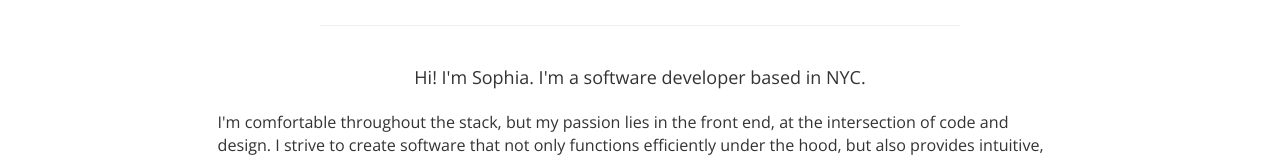
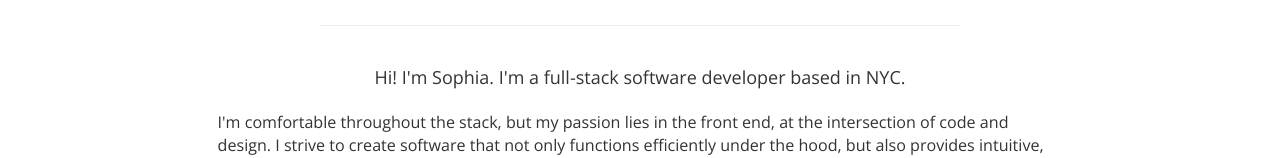
Before and after one commit to sophiaciocca/react-portfolio, a React (Create React App) app: page / in a window 1280 px wide. Shown: the part 322-480 px from the top of the page. Built offline with nearby package versions, Linux system fonts and the light colour scheme; a web font is replaced by a local one.

Commit message:
Add 'full-stack' to byline

```diff
--- a/src/containers/Home.js
+++ b/src/containers/Home.js
@@ -8,7 +8,7 @@ class Home extends Component {
   render() {
     return (
       <div>
-        <CenteredHeader>Hi! I'm Sophia. I'm a software developer based in NYC.</CenteredHeader>
+        <CenteredHeader>Hi! I'm Sophia. I'm a full-stack software developer based in NYC.</CenteredHeader>
         <p>
           I'm comfortable throughout the stack, but my passion lies in the front end, at the intersection of code and design. I strive to create software that not only functions efficiently under the hood, but also provides intuitive, beautiful user experiences.
         </p>
```
